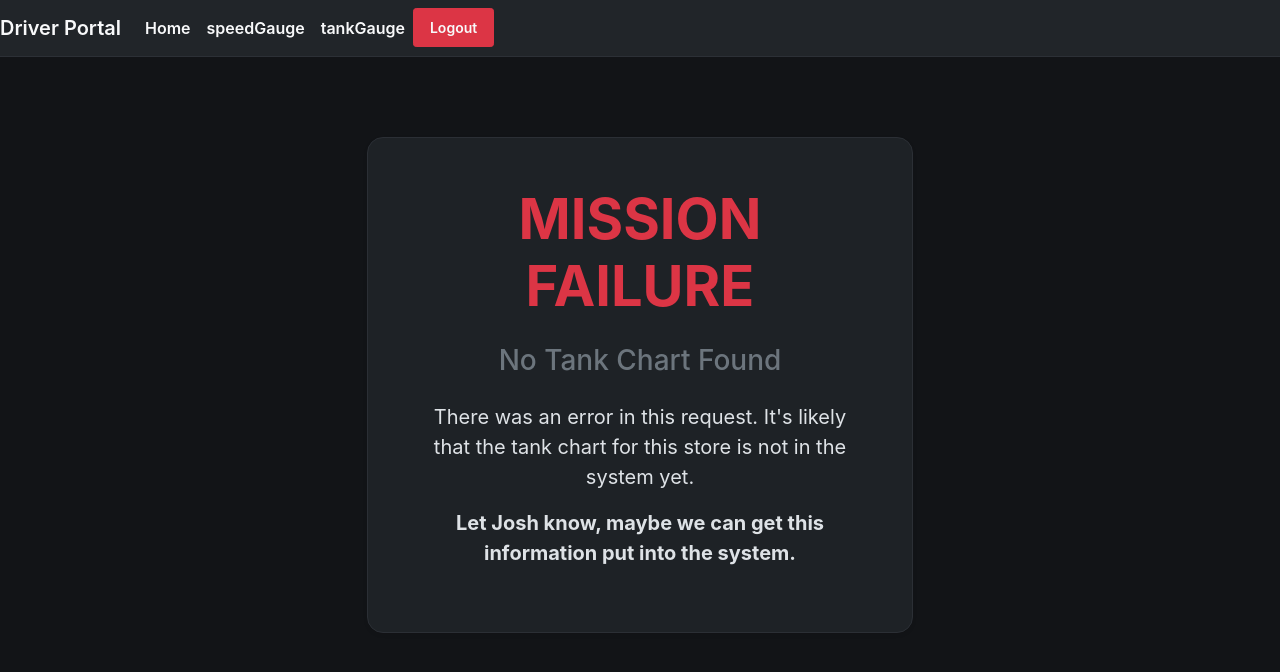
After one commit to ShaggyBadger/Pretreip_flask, a Flask app: template tankGauge_app/templates/tankGauge/missing-chart.html in a window 1280 px wide. The commit adds this page. Shown: the top 672 px of the page. Run offline with Flask 3, Linux system fonts and the light colour scheme; the template is opened without the code that fills it, so the values that code supplies are empty; parts of the project's set-up code (start-up, migrations or seed data) failed here and were passed over; some libraries are stand-ins or nearby versions.

Commit message:
fixed missing chart page

```diff
--- a/tankGauge_app/templates/tankGauge/delivery.html
+++ b/tankGauge_app/templates/tankGauge/delivery.html
@@ -1,6 +1,6 @@
 {% extends "base.html" %} {% block content %} {% include 'nav_menu.html' %}
 <div class="container mt-5" style="max-width: 600px">
-  <h1 class="text-center fw-bold mono mb-5 mono" style="font-size: 3.5rem">
+  <h1 class="text-center fw-bold mono mb-5 mono" style="font-size: 2.5rem">
     Fuel Delivery Estimation
   </h1>
   <form
--- /dev/null
+++ b/tankGauge_app/templates/tankGauge/missing-chart.html
@@ -0,0 +1,24 @@
+{% extends "base.html" %} {% block content %} {% include 'nav_menu.html' %}
+
+<div class="container mt-5">
+  <div class="row justify-content-center">
+    <div class="col-md-8 col-lg-6">
+      <div class="card shadow-sm p-5 text-center">
+        <!-- Main headline for the error message -->
+        <h1 class="fw-bold text-danger display-4 mb-4">MISSION FAILURE</h1>
+        <h3 class="text-secondary mb-4">No Tank Chart Found</h3>
+
+        <!-- The core message, with a motivational and direct tone -->
+        <p class="fs-5 text-dark lh-base">
+          There was an error in this request. It's likely that the tank chart
+          for this store is not in the system yet.
+        </p>
+        <p class="fs-5 fw-bold text-dark lh-base">
+          Let Josh know, maybe we can get this information put into the system.
+        </p>
+      </div>
+    </div>
+  </div>
+</div>
+
+{% endblock %}
```
Also changed, not shown: tankGauge_app/routes.py (+64 -49 lines).
